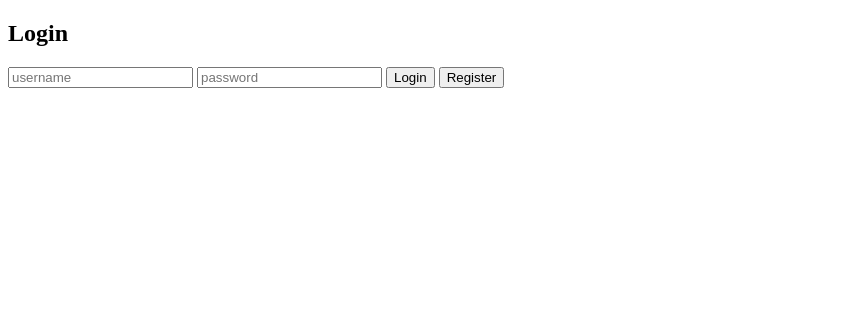
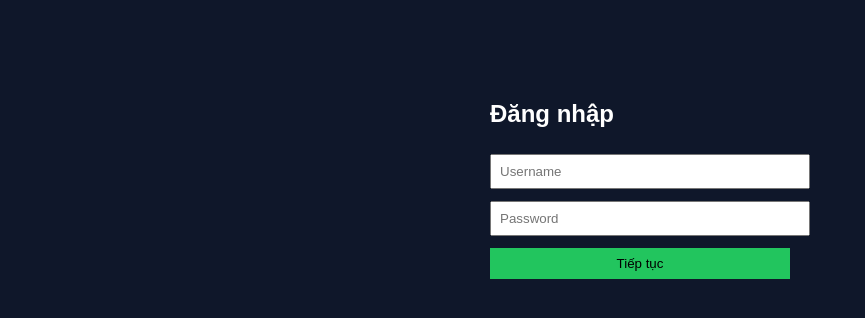
Before and after one commit to qanh29082013-alt/quocanh-chatbot-sever, a website: page index.html in a window 1280 px wide. Shown: the whole page, without its empty margins (0-865 px from the left). Drawn offline with Linux system fonts and the light colour scheme.

Commit message:
Update index.html

```diff
--- a/index.html
+++ b/index.html
@@ -1,31 +1,62 @@
 <!DOCTYPE html>
-<html>
+<html lang="vi">
+<head>
+  <meta charset="UTF-8" />
+  <title>Login Demo</title>
+  <style>
+    body {
+      background: #0f172a;
+      color: white;
+      font-family: Arial;
+    }
+    .box {
+      width: 300px;
+      margin: 100px auto;
+    }
+    input, button {
+      width: 100%;
+      padding: 8px;
+      margin: 6px 0;
+    }
+    button {
+      background: #22c55e;
+      border: none;
+      cursor: pointer;
+    }
+  </style>
+</head>
 <body>
-<h2>Login</h2>
-<input id="u" placeholder="username">
-<input id="p" type="password" placeholder="password">
-<button onclick="login()">Login</button>
-<button onclick="register()">Register</button>
+
+<div class="box">
+  <h2>Đăng nhập</h2>
+
+  <input id="user" placeholder="Username">
+  <input id="pass" type="password" placeholder="Password">
+  <button onclick="login()">Tiếp tục</button>
+
+  <p id="msg"></p>
+</div>
 
 <script>
 async function login() {
   const res = await fetch("/login", {
     method: "POST",
-    headers: {"Content-Type":"application/json"},
-    body: JSON.stringify({ username:u.value, password:p.value })
+    headers: { "Content-Type": "application/json" },
+    body: JSON.stringify({
+      username: user.value,
+      password: pass.value
+    })
   });
-  if (res.ok) location.href="chat.html";
-  else alert("Sai thông tin");
-}
 
-async function register() {
-  await fetch("/register", {
-    method: "POST",
-    headers: {"Content-Type":"application/json"},
-    body: JSON.stringify({ username:u.value, password:p.value })
-  });
-  alert("Đăng ký xong");
+  const data = await res.json();
+
+  if (data.success) {
+    document.body.innerHTML = "<h1>✅ Đăng nhập thành công</h1>";
+  } else {
+    msg.innerText = data.message;
+  }
 }
 </script>
+
 </body>
 </html>
```
